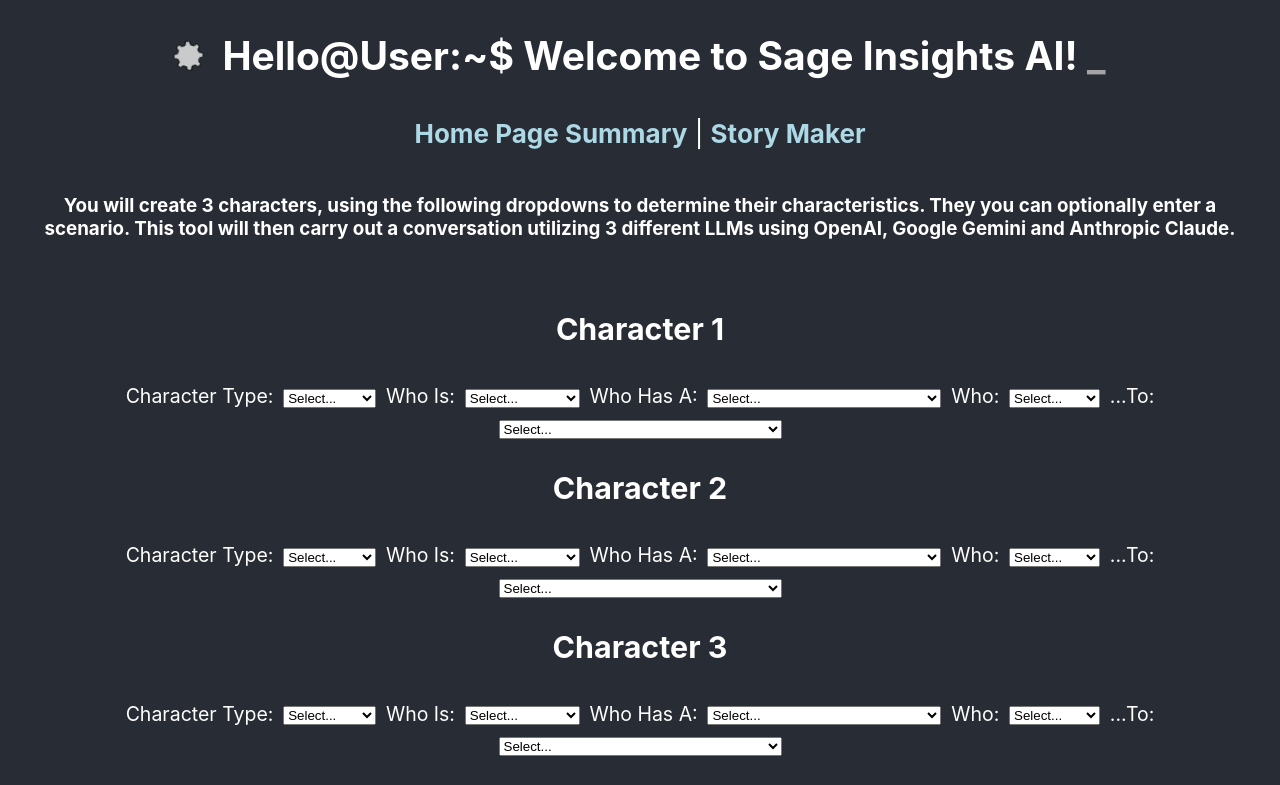
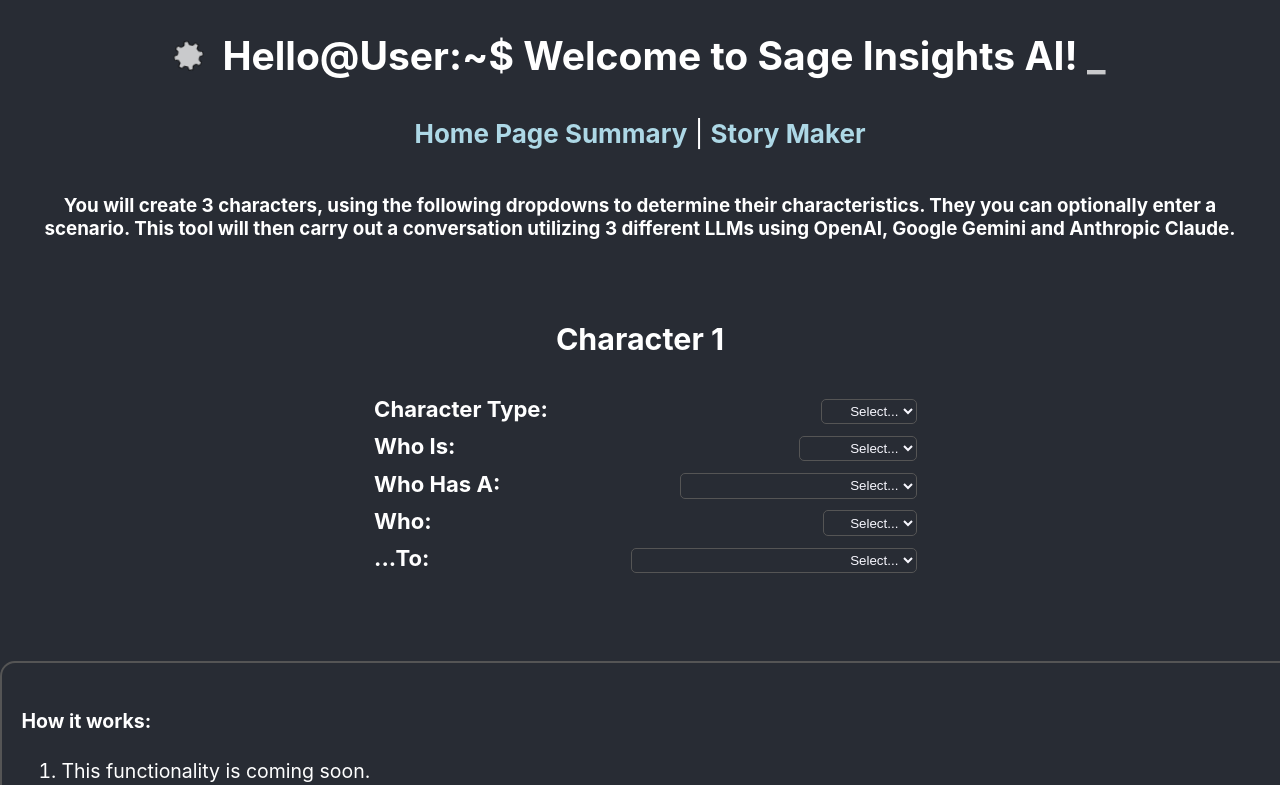
Before and after one commit to tm4747/sageinsightsai, a React (Create React App) app: page /story-maker in a window 1280 px wide. Shown: the top 785 px of the page. Built offline with nearby package versions, Linux system fonts and the light colour scheme.

Commit message:
progress made on story maker

```diff
--- /dev/null
+++ b/src/components/CharacterConfigurator.js
@@ -0,0 +1,114 @@
+import React, { useState } from 'react';
+import { getCharacterTypes, getHasAThings, getCharacterTraits, getLikesOrDislikes } from '../lib/StoryMakerHelper';
+import "./styles/CharacterConfigurator.css";
+
+const CharacterConfigurator = ({ characterId, handleInputSubmit }) => {
+    const [characterType, setCharacterType] = useState('');
+    const [whoIs, setWhoIs] = useState('');
+    const [whoHas, setWhoHas] = useState('');
+    const [whoLikesType, setWhoLikesType] = useState('');
+    const [whoLikesThing, setWhoLikesThing] = useState('');
+
+    const characterTypes = getCharacterTypes();
+    const characterTraits = getCharacterTraits();
+    const hasAThings = getHasAThings();
+    const likesAndDislikes = getLikesOrDislikes();
+
+    let previewData = "";
+    if(characterType){
+      if(whoIs){
+        previewData = "I am " + getAAn(whoIs) + " " + whoIs + " " + characterType;
+      } else {
+        previewData = "I am " + getAAn(characterType) + " " + characterType ;
+      }
+      if(whoHas){
+        if(whoLikesType && whoLikesThing){
+          previewData += " who has " + whoHas;
+          previewData += " and " + whoLikesType + " " + whoLikesThing + ".";
+        } else {
+          previewData += " who has " + whoHas;
+        }
+      } else if(whoLikesType && whoLikesThing){
+        previewData += " who " + whoLikesType + " " + whoLikesThing + ".";
+      }
+
+    }
+
+    return (
+      <div className={"character-config"}>
+        <h3>Character {characterId}</h3>
+        <table className={"inputContainer"}>
+            <tr className={"inputDiv"}>
+                <td className={"tdLeft"}><label>Character Type:</label></td>
+                <td className={"tdRight"}>
+                <select className={"select-input"} value={characterType} onChange={(e) => setCharacterType(e.target.value)}>
+                <option value="">Select...</option>
+                {characterTypes.map((charType) =>
+                    <option key={charType} value={charType}>{capitalizeFirstLetter(charType)}</option>
+                )}
+                </select>
+                </td>
+            </tr>
+
+            <tr className={"inputDiv"}>
+                <td className={"tdLeft"}><label>Who Is:</label></td>
+                <td className={"tdRight"}>                <select value={whoIs} onChange={(e) => setWhoIs(e.target.value)}>
+                <option value="">Select...</option>
+                {characterTraits.map((charTrait) =>
+                    <option key={charTrait} value={charTrait}>{capitalizeFirstLetter(charTrait)}</option>
+                )}
+                </select>
+                </td>
+            </tr>
+            <tr className={"inputDiv"}>
+                <td className={"tdLeft"}><label>Who Has A:</label></td>
+                <td className={"tdRight"}>                <select value={whoHas} onChange={(e) => setWhoHas(e.target.value)}>
+                <option value="">Select...</option>
+                {hasAThings.map((hasAThing) =>
+                    <option key={addDashes(hasAThing)} value={hasAThing}>{hasAThing}</option>
+                )}
+                </select>
+                </td>
+            </tr>
+            <tr className={"inputDiv"}>
+                <td className={"tdLeft"}><label>Who:</label></td>
+                <td className={"tdRight"}>                <select value={whoLikesType} onChange={(e) => setWhoLikesType(e.target.value)}>
+                <option value="">Select...</option>
+                <option value="likes">Likes</option>
+                <option value="doesn't like">Doesn't like</option>
+                </select>
+                </td>
+            </tr>
+            <tr className={"inputDiv"}>
+                <td className={"tdLeft"}> <label>...To:</label></td>
+                <td className={"tdRight"}>                <select value={whoLikesThing} onChange={(e) => setWhoLikesThing(e.target.value)}>
+                <option value="">Select...</option>
+                {likesAndDislikes.map((likeOrDislike) =>
+                    <option key={addDashes(likeOrDislike)} value={likeOrDislike}>{likeOrDislike}</option>
+                )}
+                </select>
+                </td>
+            </tr>
+        </table>
+        <p>{previewData}</p>
+      </div>
+    );
+  }
+
+  function capitalizeFirstLetter(str) {
+    return str.charAt(0).toUpperCase() + str.slice(1);
+  }
+
+  function addDashes(str) {
+    return str.replace(/\s+/g, '-');
+  }
+
+  function getAAn(str){
+    const vowels = "AEIOUaeiou";
+    const firstLetterToLower = str.charAt(0);
+    console.log('firstLetterToLower');
+    console.log(firstLetterToLower);
+    return vowels.includes(firstLetterToLower)?  "an" : "a";
+  }
+
+  export default CharacterConfigurator;
--- /dev/null
+++ b/src/components/styles/CharacterConfigurator.css
@@ -0,0 +1,33 @@
+.character-config{
+    max-width:800px;
+    height:auto;
+    margin: 0 auto;
+    padding: 10px;
+    position: relative;
+}
+.inputContainer{
+    padding:0 15%;
+    width:100%
+}
+.inputDiv{
+
+}
+.tdLeft{
+    text-align:left;
+}
+.tdRight{
+    text-align:right;
+}
+label{
+    font-size:.85em;
+    padding:.5em;
+    font-weight:bold
+  }
+select{
+    color:ghostwhite;
+    padding: .25em .125em;
+    border:solid 1px #555;
+    border-radius:5px;
+    background-color:transparent;
+    text-align: right;
+  }
--- a/src/lib/StoryMakerHelper.js
+++ b/src/lib/StoryMakerHelper.js
@@ -21,7 +21,7 @@
 
 export const getHasAThings = () => {
     return [
-        "a wooden leg", "a great set of eyeballs", "a very big and thoughtful brain",
+        "a wooden leg", "a great set of eyeballs", "a very big and thoughtful brain", "a cabin in Utah",
         "a limp when they walk", "a missing ear", "glowing red eyes",
         "a tail that won't stop twitching", "scales instead of skin",
         "a constantly bleeding nose", "an extra thumb", "feathers where hair should be",
@@ -37,6 +37,7 @@
 
 export const getLikesOrDislikes = () => {
     return [
+        "to agree with what others have to say",
         "to chase mailmen and delivery people",
         "to dig deep holes in the backyard",
         "to trap others in their hidden dimension",
--- a/src/pages/StoryMaker.js
+++ b/src/pages/StoryMaker.js
@@ -6,7 +6,7 @@
 import { marked } from 'marked';
 import Modal from "../components/Modal"
 import FlashingText from '../components/FlashingText';
-import { getCharacterTypes, getHasAThings, getCharacterTraits, getLikesOrDislikes } from '../lib/StoryMakerHelper';
+import CharacterConfigurator from "../components/CharacterConfigurator"
 
 
 function StoryMaker({theNav}) {
@@ -15,6 +15,10 @@
   const [enteredSituation, setEnteredSituation] = useState('');
   const [isLoading, setIsLoading] = useState(false);
   const [disableScroll, setDisableScroll] = useState(false);
+  const [showCharacterInput, setShowCharacterInput] = useState(1);
+  const [characterInputs, setCharacterInputs] = useState({1:[], 2:[], 3:[]});
+  console.log(characterInputs);
+  console.log('characterInputs');
 
   //typing effect
   const [displayedText, setDisplayedText] = useState('');
@@ -77,6 +81,16 @@
       }
   }
 
+  const characterInputGroup = showCharacterInput == 1 ?
+  <CharacterConfigurator characterId={1} handleInputSubmit={setCharacterInputs}/> :
+  (showCharacterInput == 2 ? <CharacterConfigurator characterId={2} handleInputSubmit={setCharacterInputs}/> :
+    (showCharacterInput == 3 ? <CharacterConfigurator characterId={3} handleInputSubmit={setCharacterInputs}/> : ""
+   ));
+
+   const submitInputGroup = showCharacterInput == 4 ? <><p>Optionally - enter the situation in which your characters have foud themselves:</p>
+   <input className={inputClasses} onChange={handleInputChange} type="text"/>
+   <button className={"button"} onClick={callLambda}>Call Lambda</button></> : "";
+
 
   // Auto-scroll to bottom when new text is displayed
   useEffect(() => {
@@ -108,12 +122,8 @@
                 They you can optionally enter a scenario.
                 This tool will then carry out a conversation utilizing 3 different LLMs using OpenAI, Google Gemini and Anthropic Claude.</p>
             </div>
-              <CharacterConfigurator characterId={1}/>
-              <CharacterConfigurator characterId={2}/>
-              <CharacterConfigurator characterId={3}/>
-              <p>Optionally - enter the situation in which your characters have foud themselves:</p>
-            <input className={inputClasses} onChange={handleInputChange} type="text"/>
-            <button className={"button"} onClick={callLambda}>Call Lambda</button>
+              {characterInputGroup}
+              {submitInputGroup}
             {/* <span> error: {enteredSituationError}</span> */}
           </div>
           <div className={"resultsDiv"} >
@@ -152,70 +162,3 @@
 
   return <span>Hello@User:~$ {displayedText} <FlashingText text={flashingText}/></span>;
 };
-
-
-const CharacterConfigurator = ({ characterId }) => {
-  const [characterType, setCharacterType] = useState('');
-  const [whoIs, setWhoIs] = useState('');
-  const [whoHas, setWhoHas] = useState('');
-  const [whoLikesType, setWhoLikesType] = useState('');
-  const [whoLikesThing, setWhoLikesThing] = useState('');
-
-  const characterTypes = getCharacterTypes();
-  const characterTraits = getCharacterTraits();
-  const hasAThings = getHasAThings();
-  const likesAndDislikes = getLikesOrDislikes();
-
-  return (
-    <div className="character-config">
-      <h3>Character {characterId}</h3>
-
-      <label>Character Type:</label>
-      <select value={characterType} onChange={(e) => setCharacterType(e.target.value)}>
-        <option value="">Select...</option>
-        {characterTypes.map((charType) =>
-          <option key={charType} value={charType}>{capitalizeFirstLetter(charType)}</option>
-        )}
-      </select>
-
-      <label>Who Is:</label>
-      <select value={whoIs} onChange={(e) => setWhoIs(e.target.value)}>
-        <option value="">Select...</option>
-        {characterTraits.map((charTrait) =>
-          <option key={charTrait} value={charTrait}>{capitalizeFirstLetter(charTrait)}</option>
-        )}
-      </select>
-
-      <label>Who Has A:</label>
-      <select value={whoHas} onChange={(e) => setWhoHas(e.target.value)}>
-        <option value="">Select...</option>
-        {hasAThings.map((hasAThing) =>
-          <option key={addDashes(hasAThing)} value={addDashes(hasAThing)}>{hasAThing}</option>
-        )}
-      </select>
-
-      <label>Who:</label>
-      <select value={whoLikesType} onChange={(e) => setWhoLikesType(e.target.value)}>
-        <option value="">Select...</option>
-        <option value="likes">Likes</option>
-        <option value="doesn't like">Doesn't like</option>
-      </select>
-
-      <label>...To:</label>
-      <select value={whoLikesThing} onChange={(e) => setWhoLikesThing(e.target.value)}>
-        <option value="">Select...</option>
-        {likesAndDislikes.map((likeOrDislike) =>
-          <option key={addDashes(likeOrDislike)} value={addDashes(likeOrDislike)}>{likeOrDislike}</option>
-        )}
-      </select>
-    </div>
-  );
-}
-
-function capitalizeFirstLetter(str) {
-  return str.charAt(0).toUpperCase() + str.slice(1);
-}
-
-function addDashes(str) {
-  return str.replace(/\s+/g, '-');
-}
--- a/src/pages/css/StoryMaker.css
+++ b/src/pages/css/StoryMaker.css
@@ -114,7 +114,3 @@
   padding:0;
   margin:1em;
 }
-label{
-  font-size:.75em;
-  padding:.5em;
-}
```
